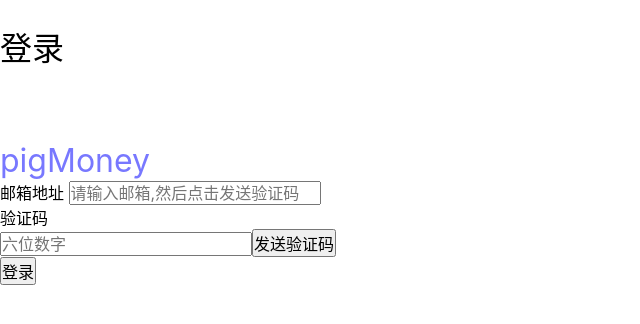
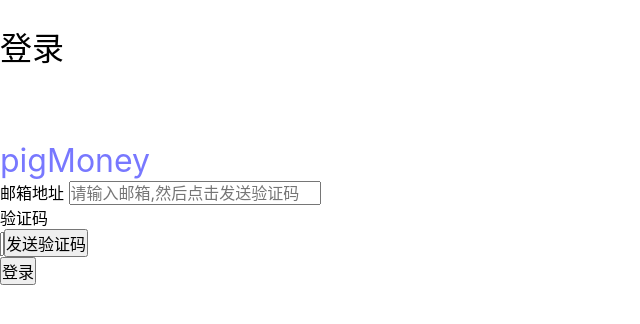
Before and after one commit to king-open/pigMoney, a React (Vite) app: page /sign_in in a window 1280 px wide. Shown: the top 324 px of the page, without its empty margins (0-640 px from the left). Built offline with nearby package versions, Linux system fonts and the light colour scheme.

Commit message:
修复手机上的表单样式bug

```diff
--- a/src/pages/SignInPage.tsx
+++ b/src/pages/SignInPage.tsx
@@ -45,8 +45,9 @@ export const SignInPage: React.FC = () => {
         <div>
           <span j-form-label>验证码 {error.code?.[0] && <span text-red>{error.code[0]}</span>} </span>
           <div flex gap-x-16px>
-            <input j-input-text type="text" placeholder="六位数字" value={data.code} onChange={e => setData({ code: e.target.value })}/>
-            <button j-btn>发送验证码</button>
+            <input j-input-text type="text" placeholder="六位数字" max-w="[calc(40%-80%)]"
+                   value={data.code} onChange={e => setData({ code: e.target.value })}/>
+            <button max-w="[calc(60%-8px)]" shrink-0  j-btn>发送验证码</button>
           </div>
         </div>
         <div mt-100px>
```
